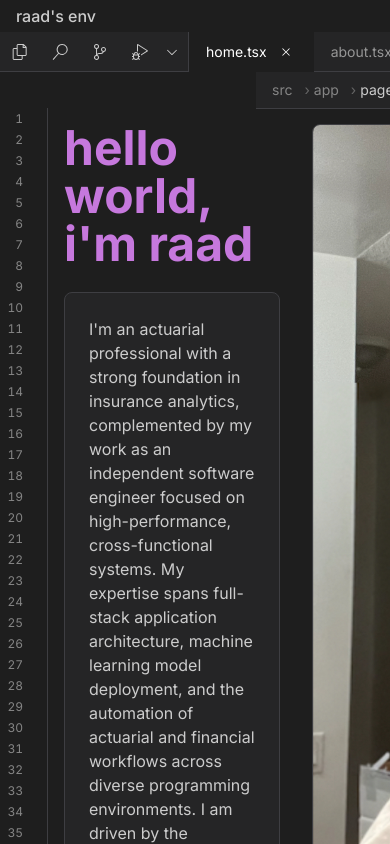
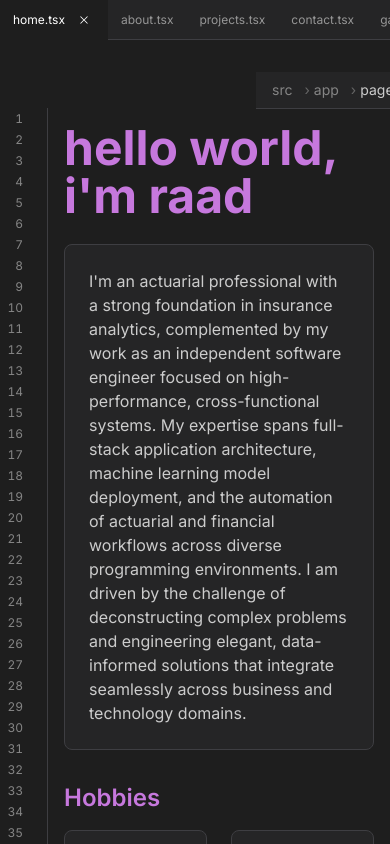
Before and after one commit to raadthedeveloper/website, a Next.js app: page / in a window 390 px wide. Built offline with nearby package versions, Linux system fonts and the light colour scheme.

Commit message:
major mobile changes

```diff
--- a/src/app/about/page.tsx
+++ b/src/app/about/page.tsx
@@ -122,14 +122,6 @@ export default function About() {
             </div>
           </div>
         </div>
-
-        <div className="w-[800px] h-[950px] rounded-lg overflow-hidden border border-[#3e3e42] flex-shrink-0 sticky top-8">
-          <img
-            src="/uhhpicofme6.jpg"
-            alt="Raad Fakhrian"
-            className="w-full h-full object-cover"
-          />
-        </div>
       </div>
     </PageLayout>
   );
--- a/src/app/contact/page.tsx
+++ b/src/app/contact/page.tsx
@@ -30,7 +30,7 @@ export default function Contact() {
     <PageLayout filePath="src/app/contact/page.tsx">
       <div className="text-[#cccccc] flex gap-8">
         <div className="flex-1">
-          <div className="bg-[#252526] p-8 rounded-lg border border-[#3e3e42]">
+          <div className="bg-[#252526] p-8 rounded-lg border border-[#3e3e42] mb-8 w-full">
             <div className="grid grid-cols-1 gap-12">
               <div>
                 <h2 className="text-2xl font-semibold mb-4 text-[#C678DD]">Contact Information</h2>
@@ -137,7 +137,17 @@ export default function Contact() {
           </div>
         </div>
 
-        <div className="w-[800px] h-[885px] rounded-lg overflow-hidden border border-[#3e3e42] flex-shrink-0 sticky top-8">
+        {/* On mobile, image is below text and full width; on desktop, side-by-side */}
+        <div className="block lg:hidden mt-8 w-full">
+          <div className="w-full h-[300px] rounded-lg overflow-hidden border border-[#3e3e42]">
+            <img
+              src="/uhhpicofme5.jpg"
+              alt="Raad Fakhrian"
+              className="w-full h-full object-cover"
+            />
+          </div>
+        </div>
+        <div className="hidden lg:block w-[800px] h-[1000px] rounded-lg overflow-hidden border border-[#3e3e42] flex-shrink-0 sticky top-8">
           <img
             src="/uhhpicofme5.jpg"
             alt="Raad Fakhrian"
--- a/src/app/page.tsx
+++ b/src/app/page.tsx
@@ -7,7 +7,7 @@ import PageLayout from '../components/PageLayout';
 export default function Home() {
   return (
     <PageLayout filePath="src/app/page.tsx">
-      <div className="text-[#cccccc] flex gap-8">
+      <div className="text-[#cccccc] flex flex-col lg:flex-row gap-8">
         <div className="flex-1">
           <div className="mb-8">
             <h1 className="text-5xl font-bold mb-6 text-[#C678DD]">
@@ -54,8 +54,8 @@ export default function Home() {
 
           <div>
             <h2 className="text-2xl font-semibold mb-4 text-[#C678DD]">Skills</h2>
-            <div className="bg-[#252526] p-6 rounded-lg border border-[#3e3e42]">
-              <div className="grid grid-cols-4 gap-6 mb-6">
+            <div className="bg-[#252526] p-6 rounded-lg border border-[#3e3e42] mb-8 w-full">
+              <div className="grid grid-cols-1 sm:grid-cols-2 lg:grid-cols-4 gap-6 mb-6">
                 <div>
                   <h3 className="font-medium mb-2 text-[#E06C75]">Frontend</h3>
                   <ul className="text-[#cccccc] space-y-1">
@@ -117,7 +117,16 @@ export default function Home() {
           </div>
         </div>
 
-        <div className="w-[800px] h-[760px] rounded-lg overflow-hidden border border-[#3e3e42] flex-shrink-0 sticky top-8">
+        <div className="block lg:hidden mt-8 w-full">
+          <div className="w-full h-[300px] rounded-lg overflow-hidden border border-[#3e3e42]">
+            <img
+              src="/uhhpicofme3.jpg"
+              alt="Raad Fakhrian"
+              className="w-full h-full object-cover"
+            />
+          </div>
+        </div>
+        <div className="hidden lg:block w-[800px] h-[756px] rounded-lg overflow-hidden border border-[#3e3e42] flex-shrink-0 sticky top-8">
           <img
             src="/uhhpicofme3.jpg"
             alt="Raad Fakhrian"
--- a/src/app/projects/page.tsx
+++ b/src/app/projects/page.tsx
@@ -61,7 +61,8 @@ export default function Projects() {
 
   return (
     <PageLayout filePath="src/app/projects/page.tsx">
-      <div className="text-[#cccccc]">
+      <div className="text-[#cccccc] flex flex-col lg:flex-row gap-8">
+        <div className="flex-1">
           <div className="space-y-16">
             {/* Projects Section */}
             <div>
@@ -95,6 +96,25 @@ export default function Projects() {
             </div>
           </div>
         </div>
+
+        {/* On mobile, image is below text and full width; on desktop, side-by-side */}
+        <div className="block lg:hidden mt-8 w-full">
+          <div className="w-full h-[300px] rounded-lg overflow-hidden border border-[#3e3e42]">
+            <img
+              src="/uhhpicofme6.jpg"
+              alt="Raad Fakhrian"
+              className="w-full h-full object-cover"
+            />
+          </div>
+        </div>
+        <div className="hidden lg:block w-[800px] h-[885px] rounded-lg overflow-hidden border border-[#3e3e42] flex-shrink-0 sticky top-8">
+          <img
+            src="/uhhpicofme6.jpg"
+            alt="Raad Fakhrian"
+            className="w-full h-full object-cover"
+          />
+        </div>
+      </div>
     </PageLayout>
   );
 }
--- a/src/components/Navigation.tsx
+++ b/src/components/Navigation.tsx
@@ -11,15 +11,15 @@ export default function Navigation() {
 
   return (
     <div className="fixed top-0 left-0 right-0 z-50">
-      {/* Top Bar */}
-      <div className="h-8 bg-[#1e1e1e] flex items-center px-4">
+      {/* Top Bar - hidden on mobile */}
+      <div className="h-8 bg-[#1e1e1e] flex items-center px-4 hidden sm:flex">
         <span className="text-[#cccccc] text-base font-medium">raad's env</span>
       </div>
 
       {/* Tab Bar */}
       <div className="h-10 bg-[#252526] flex items-center border-b border-[#3e3e42]">
-        {/* Side Icons with Dropdown */}
-        <div className="flex h-full border-r border-[#3e3e42] items-center pr-1">
+        {/* Side Icons with Dropdown - hidden on mobile */}
+        <div className="hidden sm:flex h-full border-r border-[#3e3e42] items-center pr-1">
           <div className="flex items-center">
             <button className="px-3 text-[#cccccc] hover:text-white">
               <VscFiles size={16} />
@@ -39,8 +39,8 @@ export default function Navigation() {
           </button>
         </div>
 
-        {/* Tabs */}
-        <div className="flex">
+        {/* Tabs - always visible, horizontally scrollable on mobile */}
+        <div className="flex flex-1 overflow-x-auto no-scrollbar">
           {[
             { path: '/', label: 'page.tsx' },
             { path: '/about', label: 'page.tsx' },
@@ -51,13 +51,13 @@ export default function Navigation() {
             <Link
               key={index}
               href={item.path}
-              className={`flex items-center h-10 px-4 border-t border-l border-r border-transparent group ${
+              className={`flex items-center h-10 px-3 sm:px-4 border-t border-l border-r border-transparent group whitespace-nowrap text-xs sm:text-sm ${
                 isActive(item.path)
                   ? 'bg-[#1e1e1e] text-white border-[#3e3e42]'
                   : 'text-[#969696] hover:text-white'
               }`}
             >
-              <span className="text-sm">
+              <span>
                 {item.path === '/' ? 'home' : item.path.slice(1)}.tsx
               </span>
               {isActive(item.path) && (
```
Lines whose indentation alone changed are shown as unchanged.
